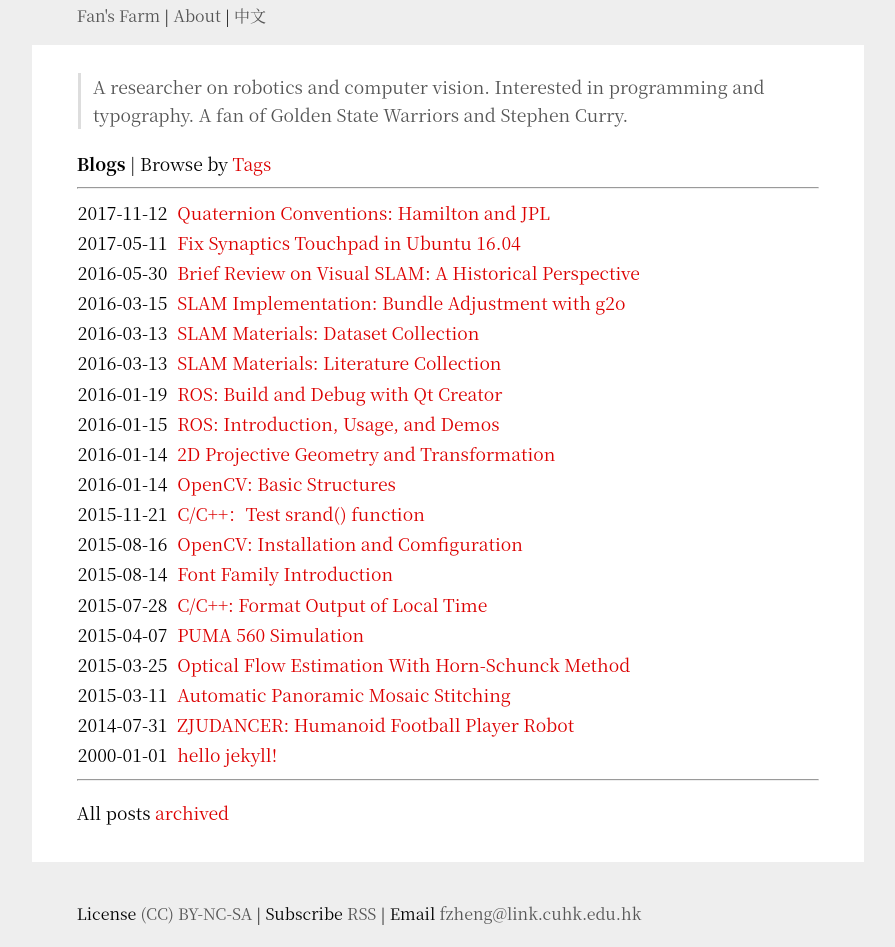
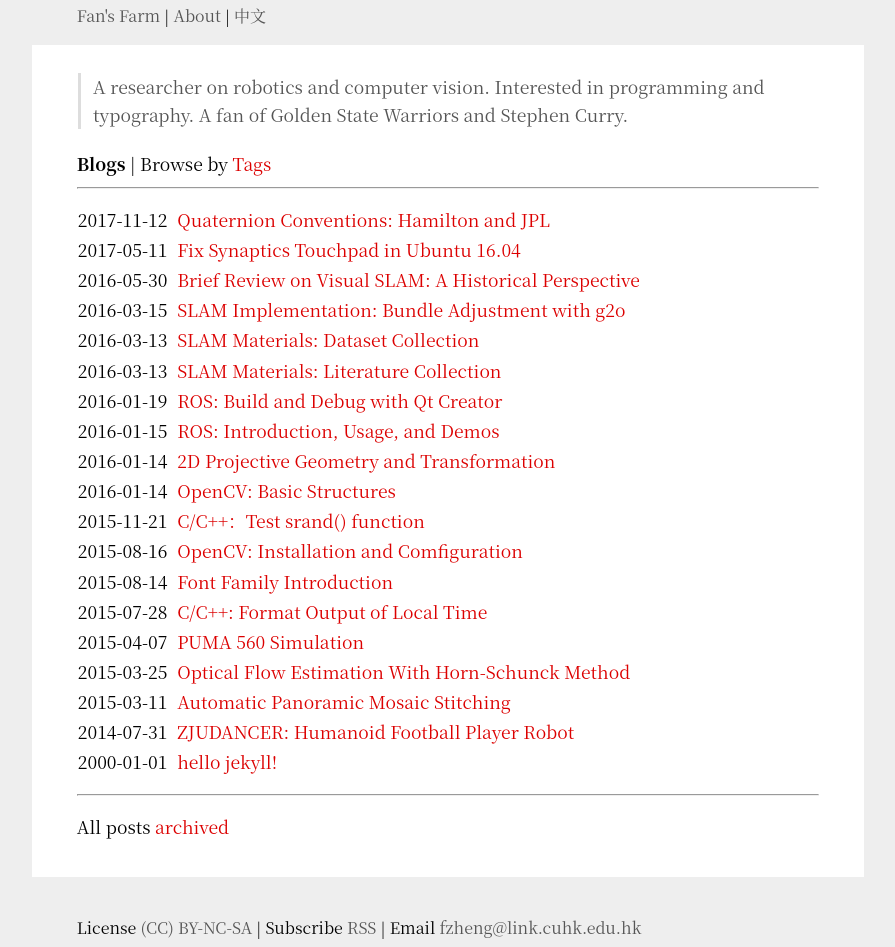
Before and after one commit to junwangcas/izhengfan.github.io, a Jekyll site: the page built from index.md, in a window 1280 px wide. Shown: the whole page, without its empty margins (192-1087 px from the left). Built offline with Jekyll 4.4.1, drawn with Linux system fonts in a browser that asks for light colours.

Commit message:
table: no background color, add margin

```diff
--- a/css/index.css
+++ b/css/index.css
@@ -107,10 +107,12 @@ iframe, #embed-video{
 code.highlighter-rouge {
   background: #eee;
   padding: 0.1rem 0.3rem;
-  border-radius: 2px;
+  border-radius: 0.2em;
 }
 table {
   border-collapse: collapse;
+  margin-top: 1rem;
+  margin-bottom: 1rem;
 }
 table tbody tr td{
   padding-right: 0.5em;
@@ -118,10 +120,8 @@ table tbody tr td{
 article table thead tr th, article table tbody tr td{
   padding-right: 0.3em;
   padding-left: 0.3em;
-  border: 1px solid #dddddd;
+  border: 1px solid #ddd;
 }
-
-article tr:nth-child(even){background-color: #f7f9fb;}
 
 .tag{
   padding: 0.1em 0.6em;
```
